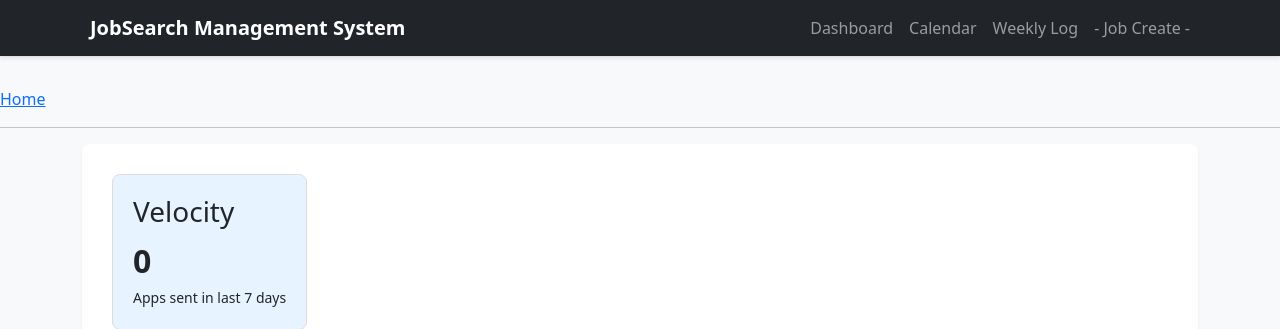
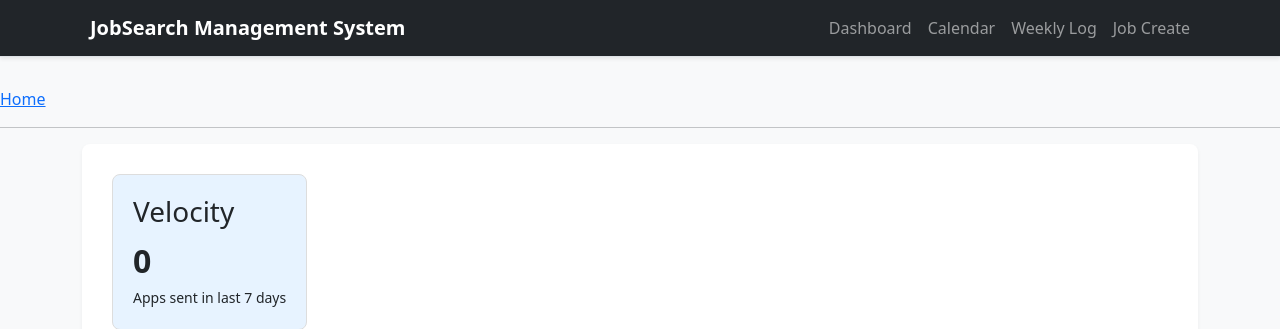
Before and after one commit to vinnymurphy/jobsearch, a Django app: page / in a window 1280 px wide. Shown: the top 329 px of the page. Run offline with Django 5.2, Linux system fonts and the light colour scheme; data that the repository does not hold is empty; some libraries are stand-ins or nearby versions.

Commit message:
style: clean up base.html navigation syntax and indentation
- Remove residual diff artifacts and leading hyphens in navbar HTML
- Correct anchor tag closing alignment in the 'job_create' list item
- Standardize spacing for navigation links to improve template
  readability

```diff
--- a/templates/base.html
+++ b/templates/base.html
@@ -41,9 +41,9 @@
                     <a class="nav-link" href="{% url 'unemployment_report' %}">Weekly Log</a>
                 </li>
                 <li><a class="nav-link {% if request.resolver_match.url_name == 'job_create' %}active{% endif %}"
--               href="{% url 'job_create' %}">
--              <i class="bi bi-journal-check"></i> Job Create
--                   </a>
+               href="{% url 'job_create' %}">
+              <i class="bi bi-journal-check"></i> Job Create
+                  </a>
                 </li>
             </ul>
         </div>
```
